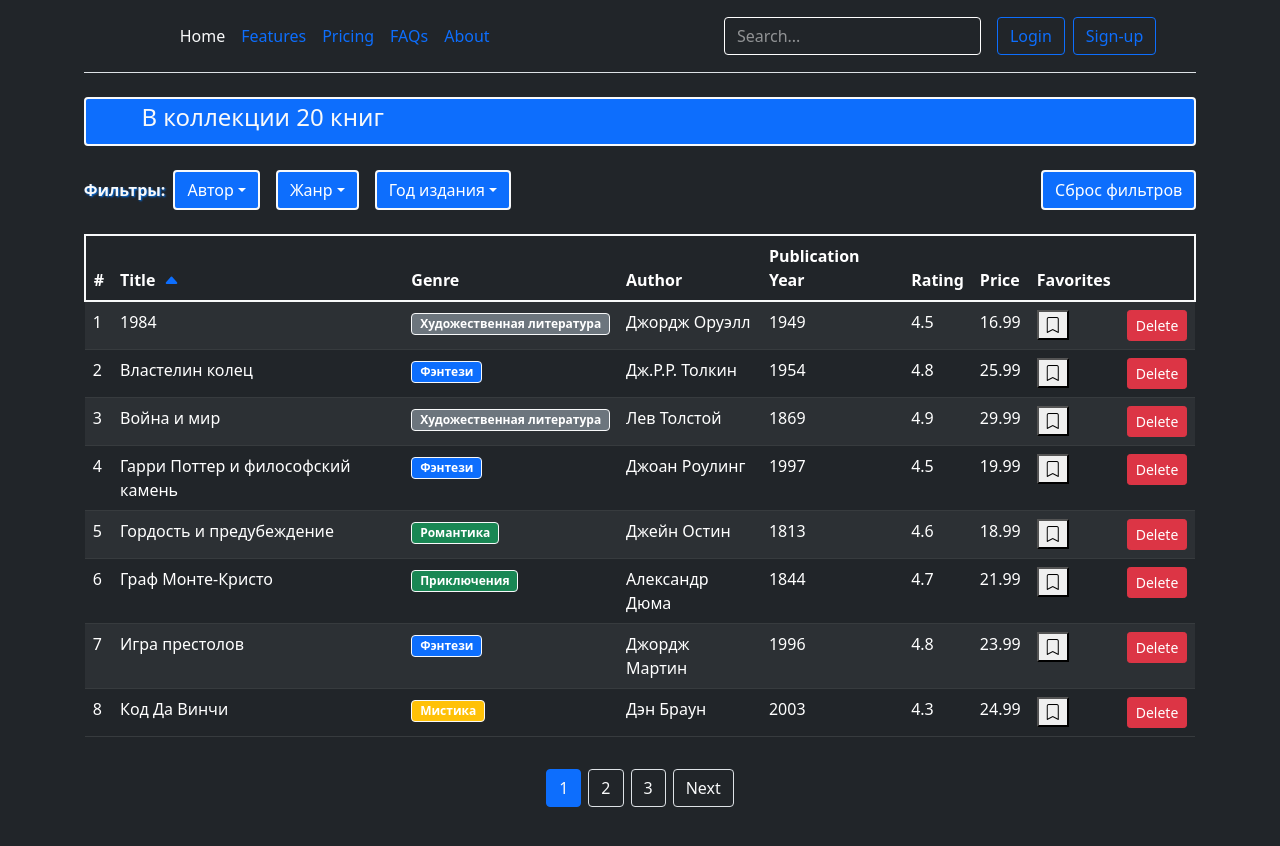
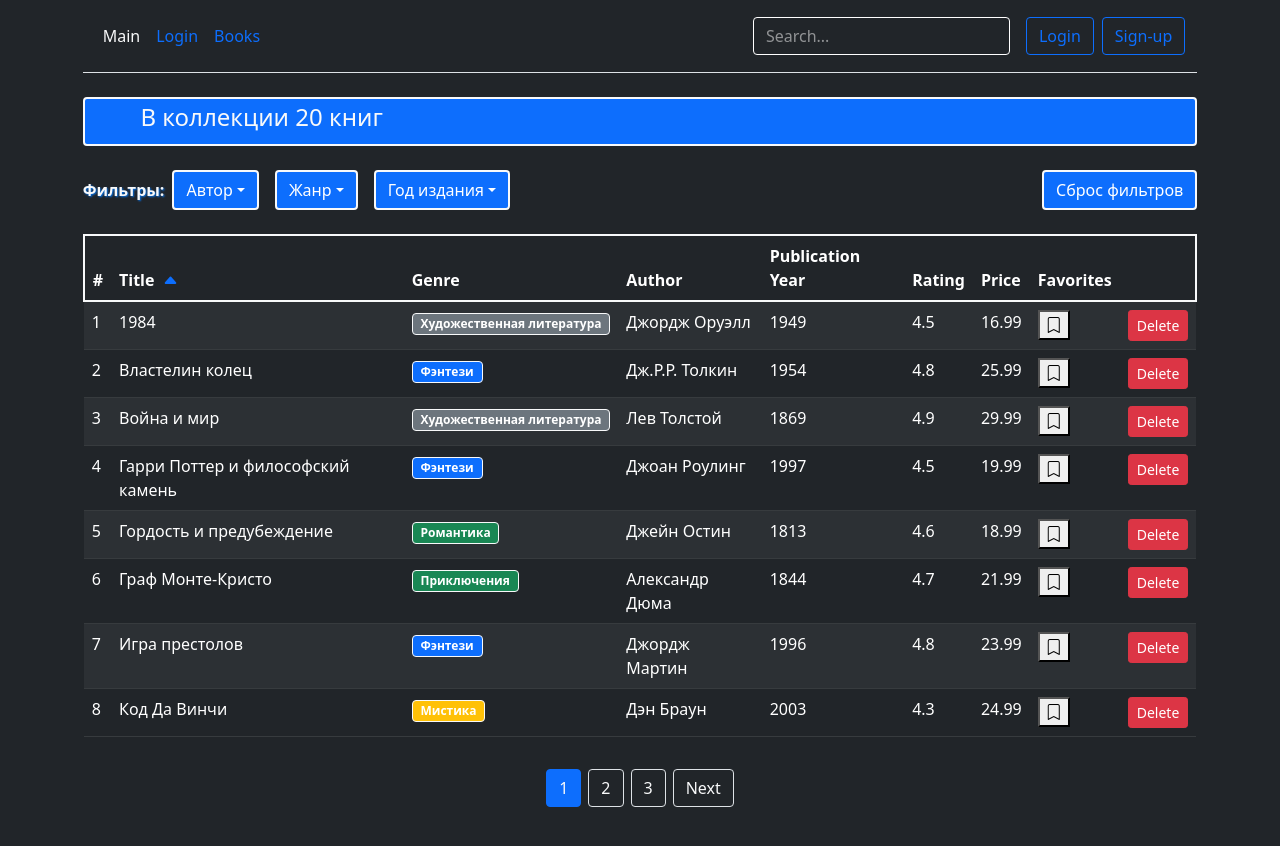
Before and after one commit to js-neo/bookstore, a React (Create React App) app: page / in a window 1280 px wide. Shown: the top 846 px of the page. Built offline with nearby package versions, Linux system fonts and the light colour scheme.

Commit message:
fix: change books and header components

```diff
--- a/src/app/app.jsx
+++ b/src/app/app.jsx
@@ -1,8 +1,23 @@
-import React from "react";
+import React, { useState } from "react";
 import Books from "./components/books";
+import Header from "./components/header";
 
 const App = () => {
-    return <Books />;
+    const [currentLabel, setCurrentLabel] = useState("Main");
+    const handleChangeLabel = (label) => {
+        setCurrentLabel(label);
+    };
+    return (
+        <>
+            <Header
+                {...{
+                    currentLabel,
+                    onChangeLabel: handleChangeLabel
+                }}
+            />
+            <Books />
+        </>
+    );
 };
 
 export default App;
--- a/src/app/components/books.jsx
+++ b/src/app/components/books.jsx
@@ -1,6 +1,5 @@
 import React, { useEffect, useState } from "react";
 import Pagination from "./pagination";
-import Header from "./header";
 import TotalStatus from "./totalStatus";
 import PropTypes from "prop-types";
 import { paginate } from "../utils/paginate";
@@ -12,6 +11,7 @@ import api from "../api";
 const Books = () => {
     const [currentPage, setCurrentPage] = useState(1);
     const [selectedFilter, setSelectedFilter] = useState("");
+
     const [menuVisibility, setMenuVisibility] = useState({});
     const [filterValue, setFilterValue] = useState({});
     const [sortBy, setSortBy] = useState({ path: "title", order: "asc" });
@@ -45,6 +45,7 @@ const Books = () => {
     const handleChangePage = (page) => {
         setCurrentPage(page);
     };
+
     const handleSelect = (propEvent) => {
         setSelectedFilter(propEvent);
         setMenuVisibility((prevState) => {
@@ -101,10 +102,9 @@ const Books = () => {
 
         return (
             <div className="custom-container">
-                <div className="row justify-content-center">
+                <div className="d-flex justify-content-center">
                     <div className="col-11">
                         <div className="vh-100 bg-dark">
-                            <Header />
                             <TotalStatus
                                 length={count}
                                 favorites={
--- a/src/app/components/header.jsx
+++ b/src/app/components/header.jsx
@@ -1,52 +1,15 @@
 import React from "react";
+import Navbar from "./navbar";
+import PropTypes from "prop-types";
 
-const Header = () => {
+const Header = (props) => {
+    console.log("props:", props);
     return (
-        <header className="p-3 text-bg-dark border-bottom">
+        <div className="custom-container d-flex justify-content-center">
+            <header className="py-3 text-bg-dark col-11 border-bottom">
                 <div className="container">
-                <div className="d-flex flex-wrap align-items-center justify-content-center justify-content-lg-start">
-                    <a
-                        href="/"
-                        className="d-flex align-items-center mb-2 mb-lg-0 text-white text-decoration-none"
-                    >
-                        <svg
-                            className="bi me-2"
-                            width="40"
-                            height="32"
-                            role="img"
-                            aria-label="Bootstrap"
-                        >
-                            <use xlinkHref="#bootstrap"></use>
-                        </svg>
-                    </a>
-
-                    <ul className="nav col-12 col-lg-auto me-lg-auto mb-2 justify-content-center mb-md-0">
-                        <li>
-                            <a href="#" className="nav-link px-2 text-light">
-                                Home
-                            </a>
-                        </li>
-                        <li>
-                            <a href="#" className="nav-link px-2">
-                                Features
-                            </a>
-                        </li>
-                        <li>
-                            <a href="#" className="nav-link px-2">
-                                Pricing
-                            </a>
-                        </li>
-                        <li>
-                            <a href="#" className="nav-link px-2">
-                                FAQs
-                            </a>
-                        </li>
-                        <li>
-                            <a href="#" className="nav-link px-2">
-                                About
-                            </a>
-                        </li>
-                    </ul>
+                    <div className="d-flex flex-wrap align-items-center justify-content-lg-start">
+                        <Navbar {...props} />
 
                         <form
                             className="col-12 col-lg-auto mb-3 mb-lg-0 me-lg-3 text-white"
@@ -59,7 +22,10 @@ const Header = () => {
                                 aria-label="Search"
                                 style={{
                                     color: "#fff",
-                                "::placeholder": { color: "#fff", opacity: 0.7 }
+                                    "::placeholder": {
+                                        color: "#fff",
+                                        opacity: 0.7
+                                    }
                                 }}
                             />
                         </form>
@@ -85,7 +51,12 @@ const Header = () => {
                     </div>
                 </div>
             </header>
+        </div>
     );
 };
 
+Header.propTypes = {
+    props: PropTypes.object
+};
+
 export default Header;
--- /dev/null
+++ b/src/app/components/navbar.jsx
@@ -0,0 +1,44 @@
+import React from "react";
+import PropTypes from "prop-types";
+
+const Navbar = ({ currentLabel, onChangeLabel }) => {
+    console.log("currentLabel:", currentLabel);
+    const navBarLabel = [
+        {
+            _id: "9b5d8k3d1e4l2q1g4p1h0j8f",
+            label: "Main"
+        },
+        {
+            _id: "1s2p7i9o5c2j1h4v9z6t5d6x",
+            label: "Login"
+        },
+        {
+            _id: "0u7y2f2o3n9d0d8b0w0a2d3b",
+            label: "Books"
+        }
+    ];
+    return (
+        <ul className="nav col-12 col-lg-auto me-lg-auto mb-2 justify-content-center mb-md-0">
+            {navBarLabel.map((item) => (
+                <li key={item._id}>
+                    <a
+                        href="#"
+                        className={`nav-link px-2 ${
+                            currentLabel === item.label && "text-light"
+                        }`}
+                        onClick={() => onChangeLabel(item.label)}
+                    >
+                        {item.label}
+                    </a>
+                </li>
+            ))}
+        </ul>
+    );
+};
+
+Navbar.propTypes = {
+    currentLabel: PropTypes.string,
+    onChangeLabel: PropTypes.func
+};
+
+export default Navbar;
```
Lines whose indentation alone changed are shown as unchanged.
